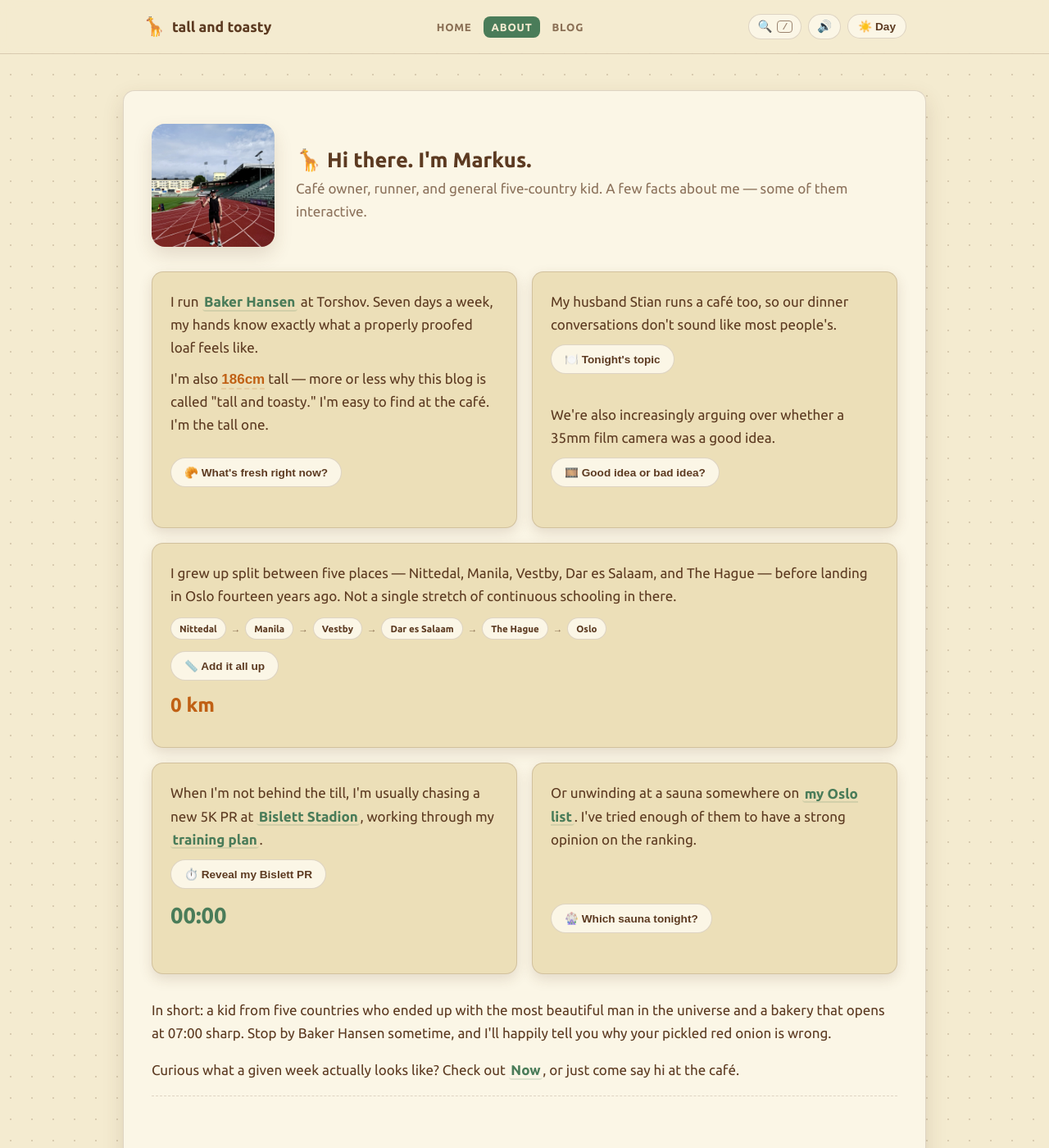
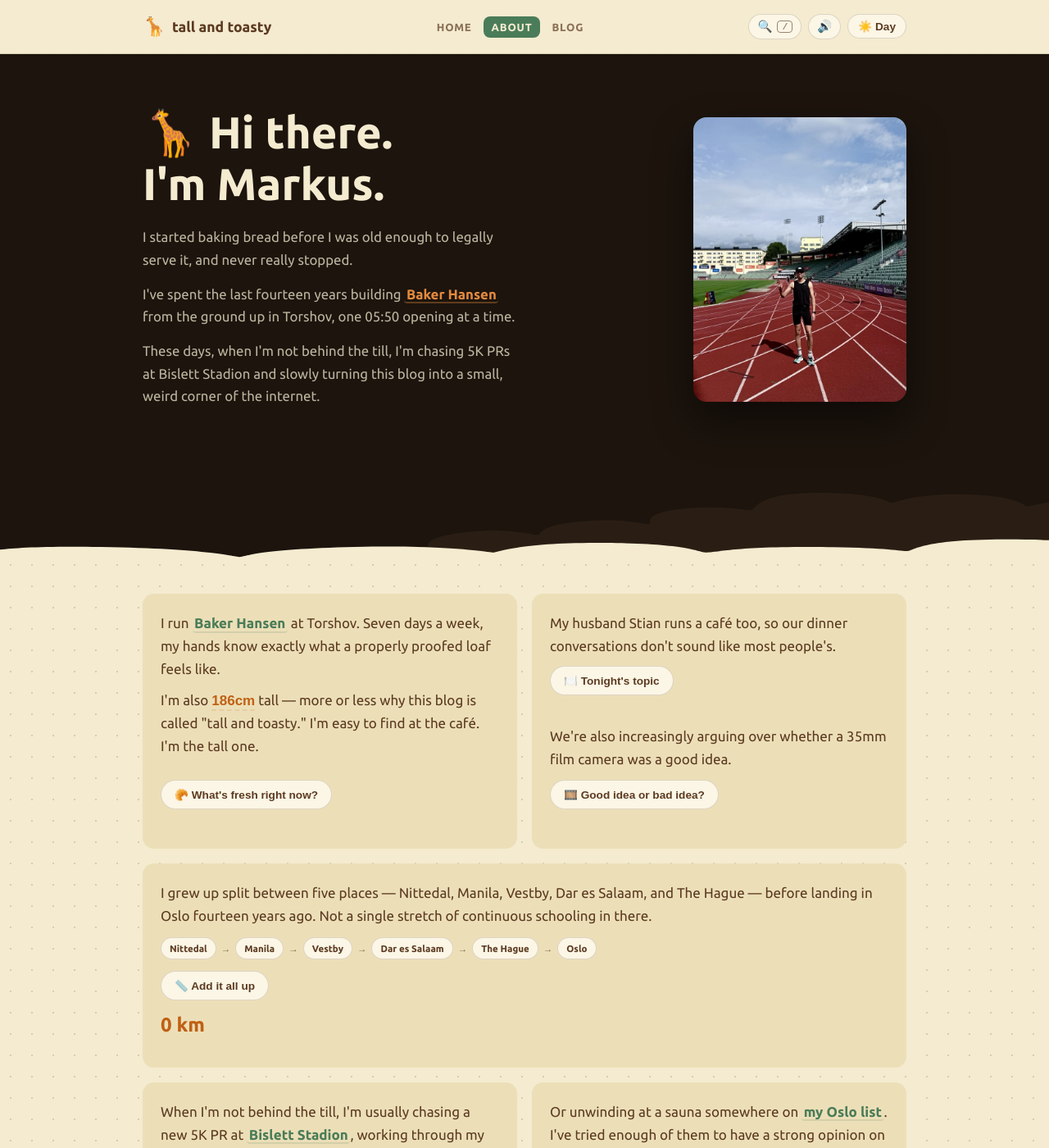
Before and after one commit to markuslyngmo/tallandtoasty, a Jekyll site: the page built from about.md, in a window 1280 px wide and 1400 px high. Shown: the whole window at 82% size. Built offline with Jekyll 4.4.1, drawn with Linux system fonts in a browser that asks for light colours.

Commit message:
Redesign About page with a dark hero, closely modeled on Josh Comeau's
The previous redesign matched Josh's card-grid mechanics but kept
everything inside one bordered page-frame box, which never actually
looked like his page. This time:

- New _layouts/about.html skips the page-frame wrapper entirely so
  the page can break out to full-bleed sections, like his does.
- A dark hero (name, short punchy bio, tall portrait photo) with a
  hand-drawn two-layer cloud SVG divider transitioning into the
  light content below — adapted from the actual path data on
  joshwcomeau.com/about-josh, recolored to the site's palette and
  wired to var(--bg) so it still blends in dark mode.
- Cards are now flat (no border, no shadow, no hover-lift) to match
  the flatter "sticker" look of his cards, instead of the boxed/
  elevated card style used everywhere else on the site.
- Removed the now-unused page.wide flag and .page-frame-wide class
  that only about.md was using.

```diff
--- /dev/null
+++ b/_layouts/about.html
@@ -0,0 +1,4 @@
+---
+layout: default
+---
+{{ content }}
--- a/_layouts/page.html
+++ b/_layouts/page.html
@@ -1,7 +1,7 @@
 ---
 layout: default
 ---
-<article class="page-frame reveal in-view{% if page.wide %} page-frame-wide{% endif %}">
+<article class="page-frame reveal in-view">
   <span class="corner corner-tl"></span>
   <span class="corner corner-tr"></span>
   <span class="corner corner-bl"></span>
--- a/about.md
+++ b/about.md
@@ -1,77 +1,88 @@
 ---
-layout: page
+layout: about
 title: "About Me"
 permalink: /about/
 description: "Café owner, runner, and general five-country kid. A few facts about Markus, some of them interactive."
-wide: true
 ---
-<div class="about-intro">
-  <img class="about-photo" src="{{ '/assets/images/blog/img_1259.jpeg' | relative_url }}" alt="Markus at Bislett Stadion">
-  <div>
-    <h1>🦒 Hi there. I'm Markus.</h1>
-    <p>Café owner, runner, and general five-country kid. A few facts about me — some of them interactive.</p>
+<section class="about-hero">
+  <div class="about-hero-inner">
+    <div class="about-hero-text">
+      <h1>🦒 Hi there.<br>I'm Markus.</h1>
+      <p>I started baking bread before I was old enough to legally serve it, and never really stopped.</p>
+      <p>I've spent the last fourteen years building <a href="https://maps.app.goo.gl/asKFtVdchrPNeq5p8">Baker Hansen</a> from the ground up in Torshov, one 05:50 opening at a time.</p>
+      <p>These days, when I'm not behind the till, I'm chasing 5K PRs at Bislett Stadion and slowly turning this blog into a small, weird corner of the internet.</p>
+    </div>
+    <div class="about-hero-photo-wrap">
+      <img class="about-hero-photo" src="{{ '/assets/images/blog/img_1259.jpeg' | relative_url }}" alt="Markus at Bislett Stadion">
+    </div>
   </div>
-</div>
+  <svg class="about-cloud" viewBox="0 0 1999 454" preserveAspectRatio="none" aria-hidden="true">
+    <path class="cloud-back" d="M824.001 403L875.501 422H1999V63.1446C1977.5 77.3383 1961.18 93.6986 1958 93.5001C1950 93.0001 1946 25.5001 1846 11.5001C1746 -2.49994 1705.5 70.0001 1698.5 69.5001C1691.5 69.0001 1678 -0.499932 1559 0.500068C1440 1.50007 1439.5 117 1432.5 119.5C1425.5 122 1363.5 79.0001 1292 113.5C1220.5 148 1244.5 212 1237.5 216C1230.5 220 1191 172 1106.5 198.5C1022 225 1035 289 1024 291C1013 293 967.001 231.5 875.501 278C784.001 324.5 824.001 403 824.001 403Z"/>
+    <path class="cloud-front" d="M1347 413C1365.5 413 1395.5 375 1538.5 375C1681.5 375 1717 404 1729 403.5C1741 403 1752.5 323.5 1914.5 322.5C1947.52 322.296 1975.45 324.357 1999 327.767V453.5H0V393.684C29.7494 380.632 86.3331 368.933 191.5 375C399.5 387 447.5 444 457 444C466.5 444 488 390.5 676 375C864 359.5 931.5 413 940 413C948.5 413 990 340.5 1155.5 346.5C1321 352.5 1328.5 413 1347 413Z"/>
+  </svg>
+</section>
 
-<div class="about-grid">
-  <div class="about-card reveal">
-    <p>I run <a href="https://maps.app.goo.gl/asKFtVdchrPNeq5p8">Baker Hansen</a> at Torshov. Seven days a week, my hands know exactly what a properly proofed loaf feels like.</p>
-    <p>I'm also <button class="height-toggle-btn" id="height-toggle" type="button">186cm</button> tall — more or less why this blog is called "tall and toasty." I'm easy to find at the café. I'm the tall one.</p>
-    <button class="about-card-btn" id="oven-btn" type="button">🥐 What's fresh right now?</button>
-    <p class="about-card-note" id="oven-note"></p>
+<div class="about-content">
+  <div class="about-grid">
+    <div class="about-card reveal">
+      <p>I run <a href="https://maps.app.goo.gl/asKFtVdchrPNeq5p8">Baker Hansen</a> at Torshov. Seven days a week, my hands know exactly what a properly proofed loaf feels like.</p>
+      <p>I'm also <button class="height-toggle-btn" id="height-toggle" type="button">186cm</button> tall — more or less why this blog is called "tall and toasty." I'm easy to find at the café. I'm the tall one.</p>
+      <button class="about-card-btn" id="oven-btn" type="button">🥐 What's fresh right now?</button>
+      <p class="about-card-note" id="oven-note"></p>
+    </div>
+
+    <div class="about-card reveal">
+      <p>My husband Stian runs a café too, so our dinner conversations don't sound like most people's.</p>
+      <button class="about-card-btn" id="dinner-btn" type="button">🍽️ Tonight's topic</button>
+      <p class="about-card-note" id="dinner-note"></p>
+      <p>We're also increasingly arguing over whether a 35mm film camera was a good idea.</p>
+      <button class="about-card-btn" id="camera-btn" type="button">🎞️ Good idea or bad idea?</button>
+      <p class="about-card-note" id="camera-note"></p>
+    </div>
+
+    <div class="about-card span-2 reveal">
+      <p>I grew up split between five places — Nittedal, Manila, Vestby, Dar es Salaam, and The Hague — before landing in Oslo fourteen years ago. Not a single stretch of continuous schooling in there.</p>
+      <div class="places-chain">
+        <span class="place-pill">Nittedal</span><span class="place-arrow">→</span>
+        <span class="place-pill">Manila</span><span class="place-arrow">→</span>
+        <span class="place-pill">Vestby</span><span class="place-arrow">→</span>
+        <span class="place-pill">Dar es Salaam</span><span class="place-arrow">→</span>
+        <span class="place-pill">The Hague</span><span class="place-arrow">→</span>
+        <span class="place-pill">Oslo</span>
+      </div>
+      <button class="about-card-btn" id="distance-btn" type="button">📏 Add it all up</button>
+      <div class="distance-total" id="distance-total">0 km</div>
+      <p class="distance-caption" id="distance-caption"></p>
+    </div>
+
+    <div class="about-card reveal">
+      <p>When I'm not behind the till, I'm usually chasing a new 5K PR at <a href="https://maps.app.goo.gl/vmjXj41zGhNkkEin8">Bislett Stadion</a>, working through my <a href="{{ '/training-plan/' | relative_url }}">training plan</a>.</p>
+      <button class="about-card-btn" id="pr-btn" type="button">⏱️ Reveal my Bislett PR</button>
+      <div class="stopwatch-time" id="pr-time">00:00</div>
+      <p class="about-card-note" id="pr-note"></p>
+    </div>
+
+    <div class="about-card reveal">
+      <p>Or unwinding at a sauna somewhere on <a href="{{ '/my-oslo-guide/' | relative_url }}">my Oslo list</a>. I've tried enough of them to have a strong opinion on the ranking.</p>
+      <button class="about-card-btn" id="sauna-btn" type="button">🎡 Which sauna tonight?</button>
+      <p class="about-card-note" id="sauna-note"></p>
+    </div>
   </div>
 
-  <div class="about-card reveal">
-    <p>My husband Stian runs a café too, so our dinner conversations don't sound like most people's.</p>
-    <button class="about-card-btn" id="dinner-btn" type="button">🍽️ Tonight's topic</button>
-    <p class="about-card-note" id="dinner-note"></p>
-    <p>We're also increasingly arguing over whether a 35mm film camera was a good idea.</p>
-    <button class="about-card-btn" id="camera-btn" type="button">🎞️ Good idea or bad idea?</button>
-    <p class="about-card-note" id="camera-note"></p>
+  <div class="about-outro">
+    <p>In short: a kid from five countries who ended up with the most beautiful man in the universe and a bakery that opens at 07:00 sharp. Stop by Baker Hansen sometime, and I'll happily tell you why your pickled red onion is wrong.</p>
+
+    <p>Curious what a given week actually looks like? Check out <a href="{{ '/now/' | relative_url }}">Now</a>, or just come say hi at the café.</p>
   </div>
 
-  <div class="about-card span-2 reveal">
-    <p>I grew up split between five places — Nittedal, Manila, Vestby, Dar es Salaam, and The Hague — before landing in Oslo fourteen years ago. Not a single stretch of continuous schooling in there.</p>
-    <div class="places-chain">
-      <span class="place-pill">Nittedal</span><span class="place-arrow">→</span>
-      <span class="place-pill">Manila</span><span class="place-arrow">→</span>
-      <span class="place-pill">Vestby</span><span class="place-arrow">→</span>
-      <span class="place-pill">Dar es Salaam</span><span class="place-arrow">→</span>
-      <span class="place-pill">The Hague</span><span class="place-arrow">→</span>
-      <span class="place-pill">Oslo</span>
+  <div class="about-explore">
+    <h2>Beyond the counter</h2>
+    <div class="about-explore-grid">
+      <a href="{{ '/now/' | relative_url }}">📍 Now<span>What I'm up to lately</span></a>
+      <a href="{{ '/training-plan/' | relative_url }}">🏋️ Training Plan<span>The actual weekly plan</span></a>
+      <a href="{{ '/my-oslo-guide/' | relative_url }}">🏙️ My Oslo Guide<span>Cafés, saunas, runs</span></a>
+      <a href="{{ '/map/' | relative_url }}">🗺️ Run Map<span>Every run, real GPS</span></a>
     </div>
-    <button class="about-card-btn" id="distance-btn" type="button">📏 Add it all up</button>
-    <div class="distance-total" id="distance-total">0 km</div>
-    <p class="distance-caption" id="distance-caption"></p>
-  </div>
-
-  <div class="about-card reveal">
-    <p>When I'm not behind the till, I'm usually chasing a new 5K PR at <a href="https://maps.app.goo.gl/vmjXj41zGhNkkEin8">Bislett Stadion</a>, working through my <a href="{{ '/training-plan/' | relative_url }}">training plan</a>.</p>
-    <button class="about-card-btn" id="pr-btn" type="button">⏱️ Reveal my Bislett PR</button>
-    <div class="stopwatch-time" id="pr-time">00:00</div>
-    <p class="about-card-note" id="pr-note"></p>
-  </div>
-
-  <div class="about-card reveal">
-    <p>Or unwinding at a sauna somewhere on <a href="{{ '/my-oslo-guide/' | relative_url }}">my Oslo list</a>. I've tried enough of them to have a strong opinion on the ranking.</p>
-    <button class="about-card-btn" id="sauna-btn" type="button">🎡 Which sauna tonight?</button>
-    <p class="about-card-note" id="sauna-note"></p>
-  </div>
-</div>
-
-<div class="about-outro">
-  <p>In short: a kid from five countries who ended up with the most beautiful man in the universe and a bakery that opens at 07:00 sharp. Stop by Baker Hansen sometime, and I'll happily tell you why your pickled red onion is wrong.</p>
-
-  <p>Curious what a given week actually looks like? Check out <a href="{{ '/now/' | relative_url }}">Now</a>, or just come say hi at the café.</p>
-</div>
-
-<div class="about-explore">
-  <h2>Beyond the counter</h2>
-  <div class="about-explore-grid">
-    <a href="{{ '/now/' | relative_url }}">📍 Now<span>What I'm up to lately</span></a>
-    <a href="{{ '/training-plan/' | relative_url }}">🏋️ Training Plan<span>The actual weekly plan</span></a>
-    <a href="{{ '/my-oslo-guide/' | relative_url }}">🏙️ My Oslo Guide<span>Cafés, saunas, runs</span></a>
-    <a href="{{ '/map/' | relative_url }}">🗺️ Run Map<span>Every run, real GPS</span></a>
   </div>
 </div>
 
--- a/assets/css/main.css
+++ b/assets/css/main.css
@@ -952,19 +952,50 @@ ul.blog-posts a:hover { color: var(--accent); background: none; }
 @keyframes wander { 0%,100% { transform: translateX(0) scaleX(1); } 45% { transform: translateX(30px) scaleX(1); } 50% { transform: translateX(30px) scaleX(-1); } 95% { transform: translateX(-30px) scaleX(-1); } 100% { transform: translateX(-30px) scaleX(-1); } }
 
 /* ---------- About page ---------- */
-.page-frame-wide { max-width: var(--wide-width); }
-
-.about-intro { display: flex; align-items: center; gap: 26px; margin-bottom: 30px; }
-.about-photo {
-  width: 150px;
-  height: 150px;
+.about-hero {
+  position: relative;
+  background: #1c140d;
+  color: #F4EBD0;
+  padding-top: 64px;
+  overflow: hidden;
+}
+.about-hero-inner {
+  max-width: var(--wide-width);
+  margin: 0 auto;
+  display: flex;
+  align-items: center;
+  justify-content: space-between;
+  gap: 40px;
+  flex-wrap: wrap;
+  padding: 0 24px 90px;
+}
+.about-hero-text { flex: 1 1 380px; }
+.about-hero-text h1 {
+  font-size: clamp(2.2rem, 5vw, 3.4rem);
+  line-height: 1.15;
+  margin: 0 0 20px;
+  color: #F4EBD0;
+}
+.about-hero-text p {
+  color: rgba(244, 235, 208, 0.75);
+  font-size: 1.05rem;
+  max-width: 460px;
+  margin: 0 0 14px;
+}
+.about-hero-text a { color: #E38A3E; border-bottom-color: rgba(227, 138, 62, 0.35); }
+.about-hero-photo-wrap { flex: 0 0 auto; }
+.about-hero-photo {
+  width: 260px;
+  height: 347px;
   object-fit: cover;
   border-radius: 16px;
-  box-shadow: 0 10px 22px var(--shadow);
-  flex-shrink: 0;
+  box-shadow: 0 24px 50px rgba(0, 0, 0, 0.45);
 }
-.about-intro h1 { margin: 0 0 6px; border: none !important; padding: 0 !important; }
-.about-intro p { margin: 0; color: var(--text-dim); }
+.about-cloud { position: relative; display: block; width: 100%; height: 80px; margin-bottom: -1px; }
+.cloud-back { fill: #2a1e14; }
+.cloud-front { fill: var(--bg); }
+
+.about-content { max-width: var(--wide-width); margin: 0 auto; padding: 44px 24px 60px; }
 
 .about-grid {
   display: grid;
@@ -976,16 +1007,12 @@ ul.blog-posts a:hover { color: var(--accent); background: none; }
 
 .about-card {
   background: var(--bg-deep);
-  border: 1px solid var(--line);
   border-radius: var(--radius);
   padding: 22px;
   display: flex;
   flex-direction: column;
   gap: 10px;
-  box-shadow: 0 6px 16px var(--shadow);
-  transition: transform 0.2s ease, box-shadow 0.2s ease;
 }
-.about-card:hover { transform: translateY(-3px); box-shadow: 0 12px 24px var(--shadow); }
 .about-card p { margin: 0; }
 .about-card.span-2 { grid-column: span 2; }
 
@@ -1092,7 +1119,10 @@ ul.blog-posts a:hover { color: var(--accent); background: none; }
 @media (max-width: 640px) {
   .about-grid { grid-template-columns: 1fr; }
   .about-card.span-2 { grid-column: span 1; }
-  .about-intro { flex-direction: column; text-align: center; }
+  .about-hero-inner { flex-direction: column-reverse; text-align: center; padding-bottom: 60px; }
+  .about-hero-text p { margin-left: auto; margin-right: auto; }
+  .about-hero-photo { width: 200px; height: 267px; }
+  .about-cloud { height: 50px; }
 }
 
 /* ---------- Mobile ---------- */
```
